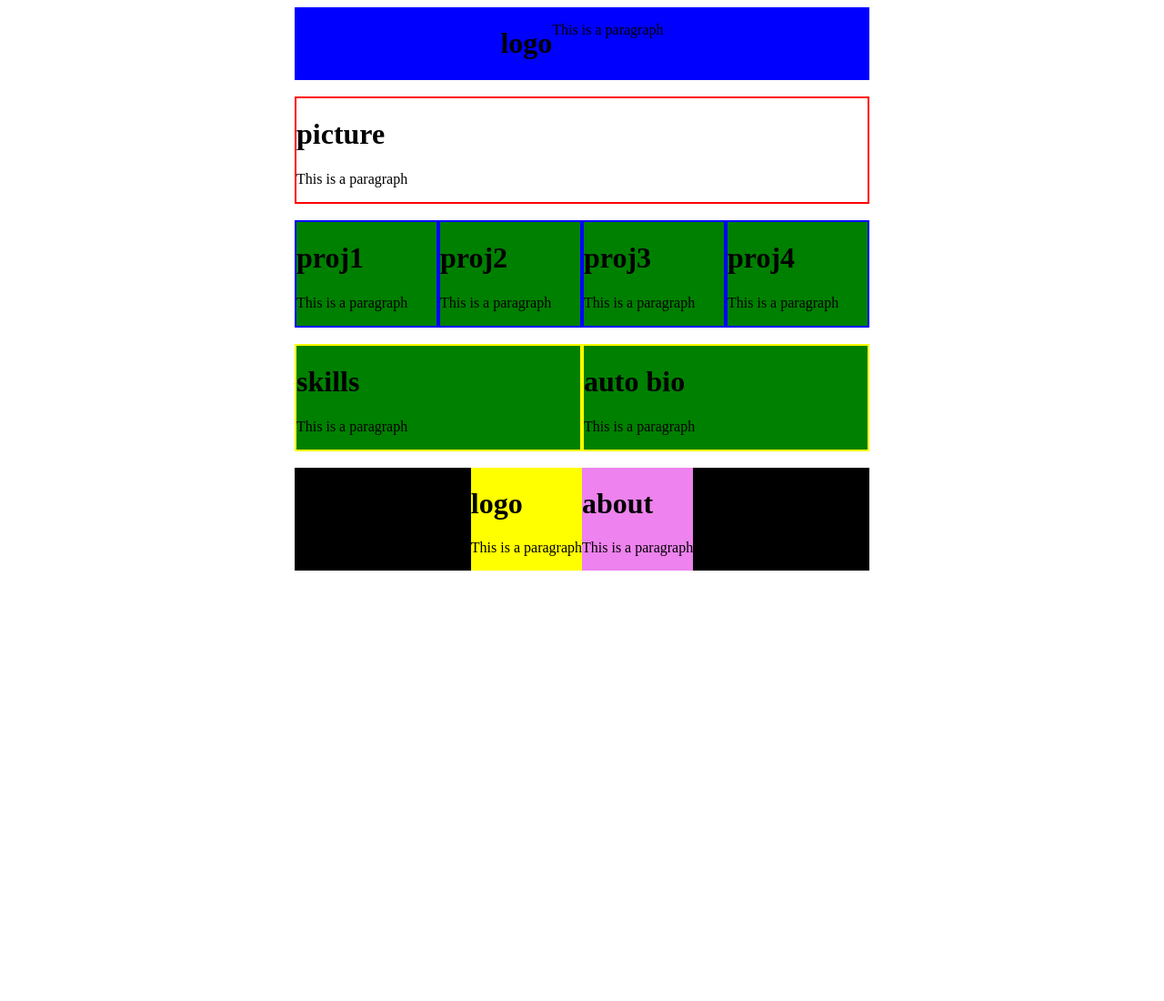
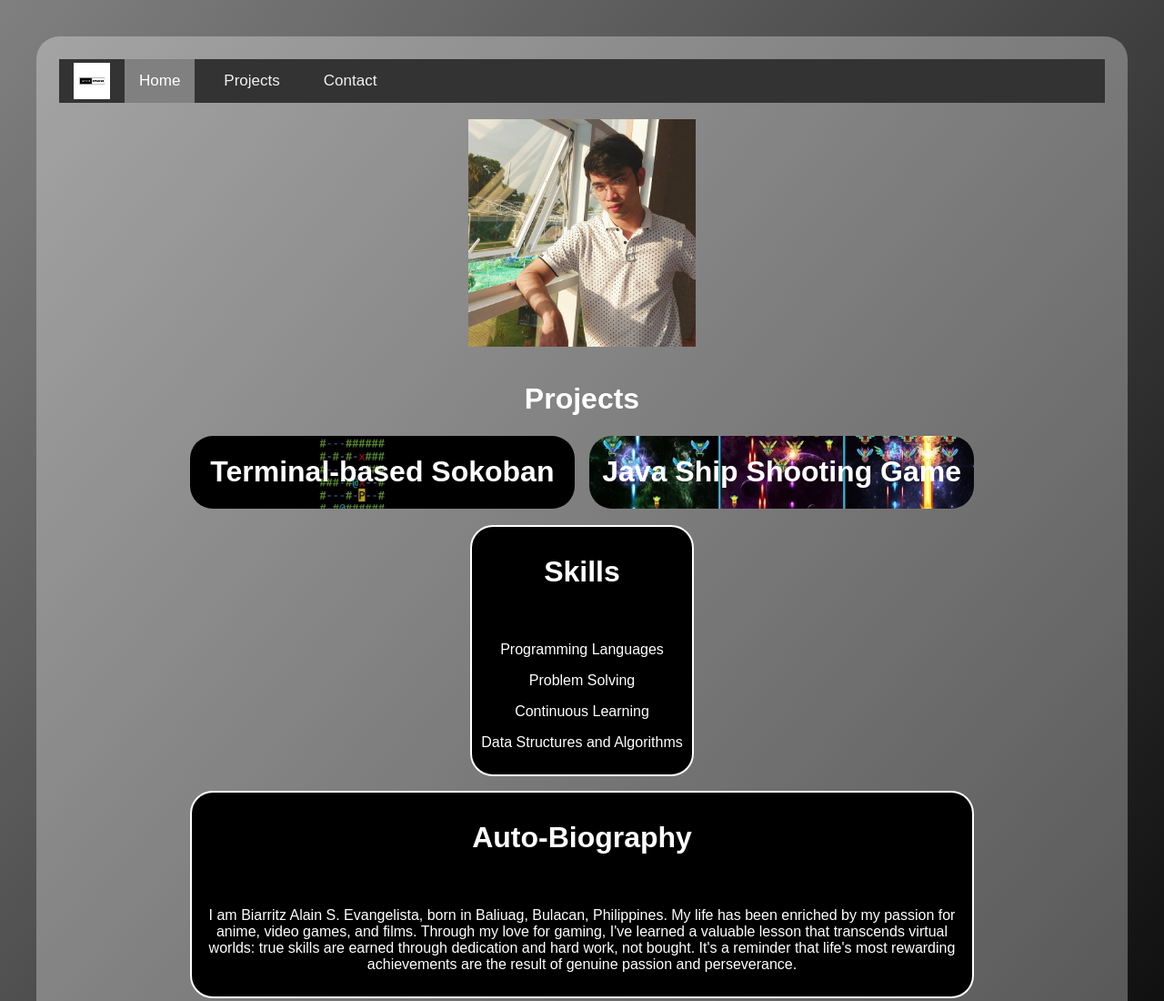
Before and after one commit to CMSC100-1S2324/my-github-page-bsevangelista, a plain HTML site: page index.html in a window 1280 px wide. Shown: the top 1100 px of the page at 91% size. Before the commit the page ends 800 px from the top, so only its background shows below. Drawn offline with Linux system fonts and the light colour scheme.

Commit message:
chore: added new files and contents; feat: navigation bar and back to top

```diff
--- a/index.html
+++ b/index.html
@@ -7,16 +7,34 @@
     </head>
 
     <body>
-        <div class="header">
-            <h1>logo</h1>
-	        <p>This is a paragraph</p>
+        <a name="top" alt="home"></a>
+        <div class="main">
+            <div class="topnav">
+                <img src="photos/logo.jpg" width="40px" height="40px"/>
+                <a class="active" href="#home">Home</a>
+                <a href="#projects">Projects</a>
+                <a href="#contact">Contact</a>
+
             </div>
 
             <br />
             <div class="flex-container">
-            <div class="flex-item">
-                <h1>picture</h1>
-	            <p>This is a paragraph</p>
+                <div class="flex-picture">
+                    <img class="logo" src="photos/profile.jpg" width="250px" height="250px"/>
+                </div>
+
+            </div>
+
+            <br />
+            <a name="projects"></a>
+            <h1>Projects</h1>
+            <div class="flex-container">
+                <div class="flex-proj">
+                    <h1>Terminal-based Sokoban</h1>
+                </div>
+
+                <div class="flex-proj2">
+                    <h1>Java Ship Shooting Game</h1>
                 </div>
 
             </div>
@@ -24,54 +42,43 @@
             <br />
 
             <div class="flex-container">
-            <div class="flex-item2">
-                <h1>proj1</h1>
-                <p>This is a paragraph</p>
+                <div class="flex-item3">
+                    <div class="text">
+                        <h1>Skills</h1>
+                    </div>
+                    <div class="text">
+                        <p>Programming Languages</p>
+                        <p>Problem Solving </p>
+                        <p>Continuous Learning </p>
+                        <p>Data Structures and Algorithms</p>
+                    </div>
                 </div>
 
-            <div class="flex-item2">
-                <h1>proj2</h1>
-                <p>This is a paragraph</p>
+                <div class="flex-item3">
+                    <div class="text">
+                        <h1>Auto-Biography</h1>
                     </div>
-
-            <div class="flex-item2">
-                <h1>proj3</h1>
-                <p>This is a paragraph</p>
+                    <div class="text">
+                        <p>I am Biarritz Alain S. Evangelista, born in Baliuag, Bulacan, Philippines. My life has been enriched by my passion for anime, video games, and films. Through my love for gaming, I've learned a valuable lesson that transcends virtual worlds: true skills are earned through dedication and hard work, not bought. It's a reminder that life's most rewarding achievements are the result of genuine passion and perseverance.</p>
                     </div>
-
-            <div class="flex-item2">
-                <h1>proj4</h1>
-                <p>This is a paragraph</p>
                 </div>
             </div>
 
             <br />
-
-        <div class="flex-container">
-            <div class="flex-item3">
-                <h1>skills</h1>
-                <p>This is a paragraph</p>
+            <a name="contact"></a>
+            <div class="footer-container">
+                <div class="footer-item">
+                    <img class="logo" src="photos/logo.jpg" width="150px" height="150px"/>
                 </div>
 
-            <div class="flex-item3">
-                <h1>auto bio</h1>
-                <p>This is a paragraph</p>
+                <div class="text">
+                    <p>Pearl Shire Residence, Los Banos, Laguna; 0912-345-6789</p>
+                    <p>All materials, content, and resources provided on this website are intended for educational purposes only.</p>
                 </div>
             </div>
-
-        <br />
-
-        <div class="flex-container">
-            <div class="footer-item">
-                <h1>logo</h1>
-	            <p>This is a paragraph</p>
+            <a href="#top">back-to-top</a>
     </div>
 
-            <div class="footer-item2">
-                <h1>about</h1>
-	            <p>This is a paragraph</p>
-            </div>
-        </div>
 
     </body>
 </html>
--- a/style.css
+++ b/style.css
@@ -4,56 +4,162 @@
 	align-items: stretch;
 	justify-content: center;
 	flex-wrap: wrap;
-    width: 50%;
+    width: 75%;
     margin-left: auto;
     margin-right: auto;
+    border-radius: 25px;
+}
+
+body{
+    background-image: linear-gradient(to bottom right, gray, black);
+    background-size: 100%;
+    padding: 40px;
+    margin: 0;
+    font-family: Arial, Helvetica, sans-serif
+}
+
+.main{
+    display: flex;
+    padding: 25px;
+    background-color: rgb(255,255,255, 0.3);
+    border-radius: 25px;
+    width: auto;
+    margin-left: auto;
+    margin-right: auto;
+    flex-direction: column;
+}
+
+.topnav {
+    overflow: hidden;
+    background-color: #333;
+    display: flex;
+    align-items: center;
+    padding-left: 1em;
+    padding-right: 1em;
+    gap: 1em;
+}
+
+.topnav a {
+    float: left;
+    color: #f2f2f2;
+    text-align: center;
+    padding: 14px 16px;
+    text-decoration: none;
+    font-size: 17px;
+}
+
+.topnav a:hover {
+    background-color: #ddd;
+    color: black;
+}
+
+.topnav a.active {
+    background-color: gray;
+    color: white;
 }
 
 .flex-container{
-    background-color: black;
     display: flex;
-	align-items: stretch;
-	justify-content: center;
+	align-items: center;
+	justify-content: space-evenly;
 	flex-wrap: wrap;
-    width: 50%;
+    flex: 1;
+    width: 75%;
     margin-left: auto;
     margin-right: auto;
+    border-radius: 25px;
+    gap: 1em;
+}
+
+.flex-picture{
+	flex: wrap;
+	width: auto;
+    border-radius: 25px;
 }
 
 .flex-item{
     background-color: white;
-	flex:auto;
+	flex: wrap;
 	border-style: solid;
 	border-width: 2px;
 	width: auto;
 	border-color: red;
+    border-radius: 25px;
 }
 
-.flex-item2{
-    background-color: green;
-	flex:auto;
+.flex-proj{
+    background-image: url(photos/maxresdefault.jpg);
+    background-repeat: no-repeat;
+    background-size: cover;
+    background-position: center;
+	flex: 1;
+	width: 25%;
+    border-radius: 25px;
+}
+
+.flex-proj2{
+    background-image: url(photos/shoot.jpg);
+    background-repeat: no-repeat;
+    background-size: cover;
+    background-position: center;
+	flex: 1;
+	width: 50%;
+    border-radius: 25px;
+}
+
+.flex-item3{
+    background-color: black;
+    border-color: white;
+	flex: wrap;
 	border-style: solid;
 	border-width: 2px;
 	width: auto;
-	border-color: blue;
+    border-radius: 25px;
 }
 
-.flex-item3{
-    background-color: green;
-	flex:auto;
-	border-style: solid;
-	border-width: 2px;
-	width: auto;
-	border-color: yellow;
+h1{
+    text-align: center;
+    color: white;
+}
+
+p{
+    text-align: center;
+    color: white;
+}
+
+.text{
+    padding: 10px;
+    text-align: center;
+    inline-size: auto;
 }
 
 .footer{
     background-color: blue;
 }
 
+.footer-container{
+    display: flex;
+	align-items: center;
+	flex-wrap: wrap;
+    flex: 1;
+    width: 75%;
+    margin-left: auto;
+    margin-right: auto;
+    border-radius: 25px;
+    gap: 1em;
+}
+
+.logo{
+    flex-wrap: wrap;
+    display: block;
+    margin-left: auto;
+    margin-right: auto;
+}
+
 .footer-item{
-    background-color: yellow;
+    flex-wrap: wrap;
+    max-height: 100%;
+    max-width: 100%;
+    border-radius: 25px;
+	flex: 1;
 }
-.footer-item2{
-    background-color: violet;
-}
```
Also changed, not shown: photos/logo.jpg (added), photos/maxresdefault.jpg (added), photos/profile.jpg (added), photos/shoot.jpg (added), 1 other file. Lines whose indentation alone changed are shown as unchanged.
